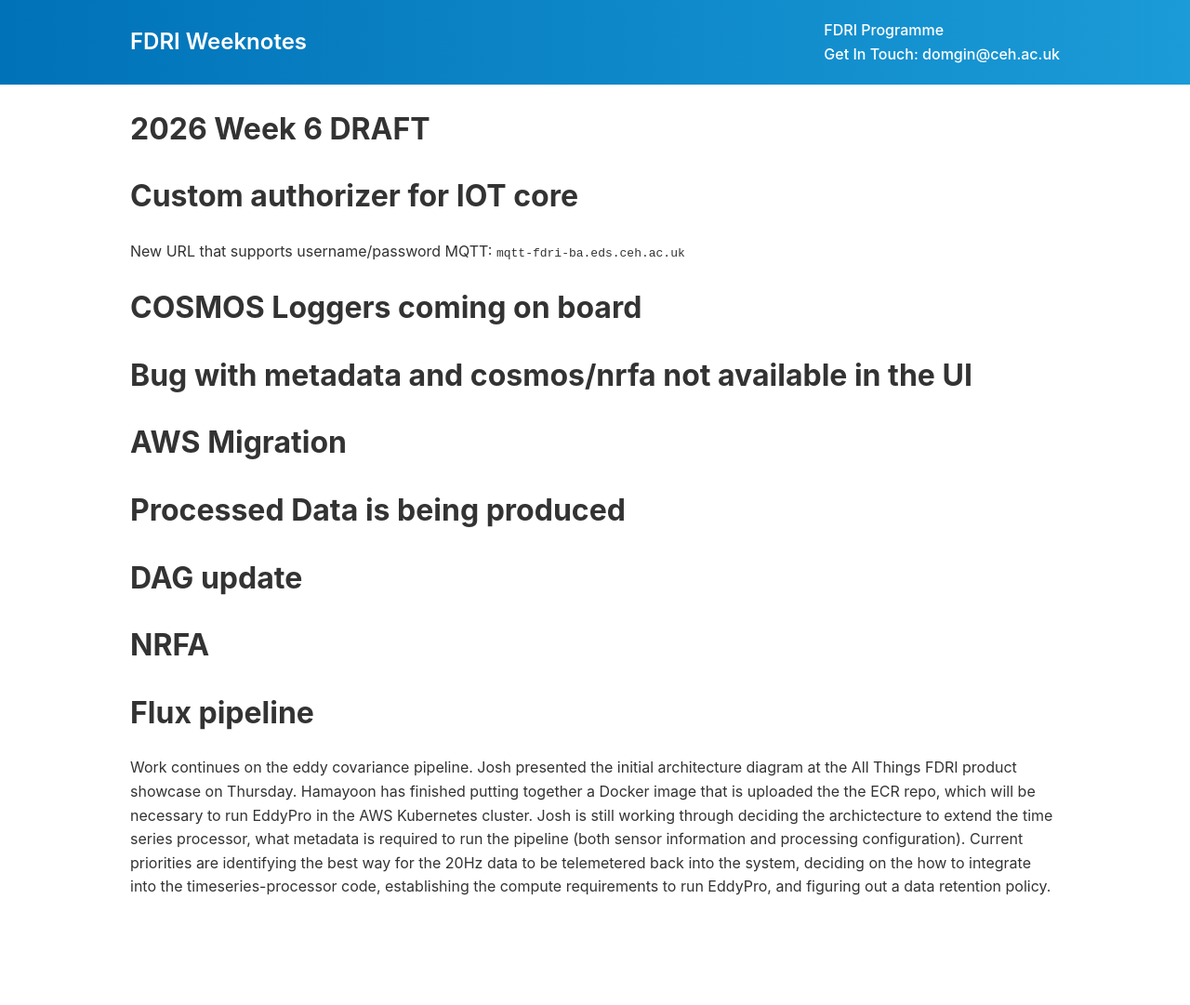
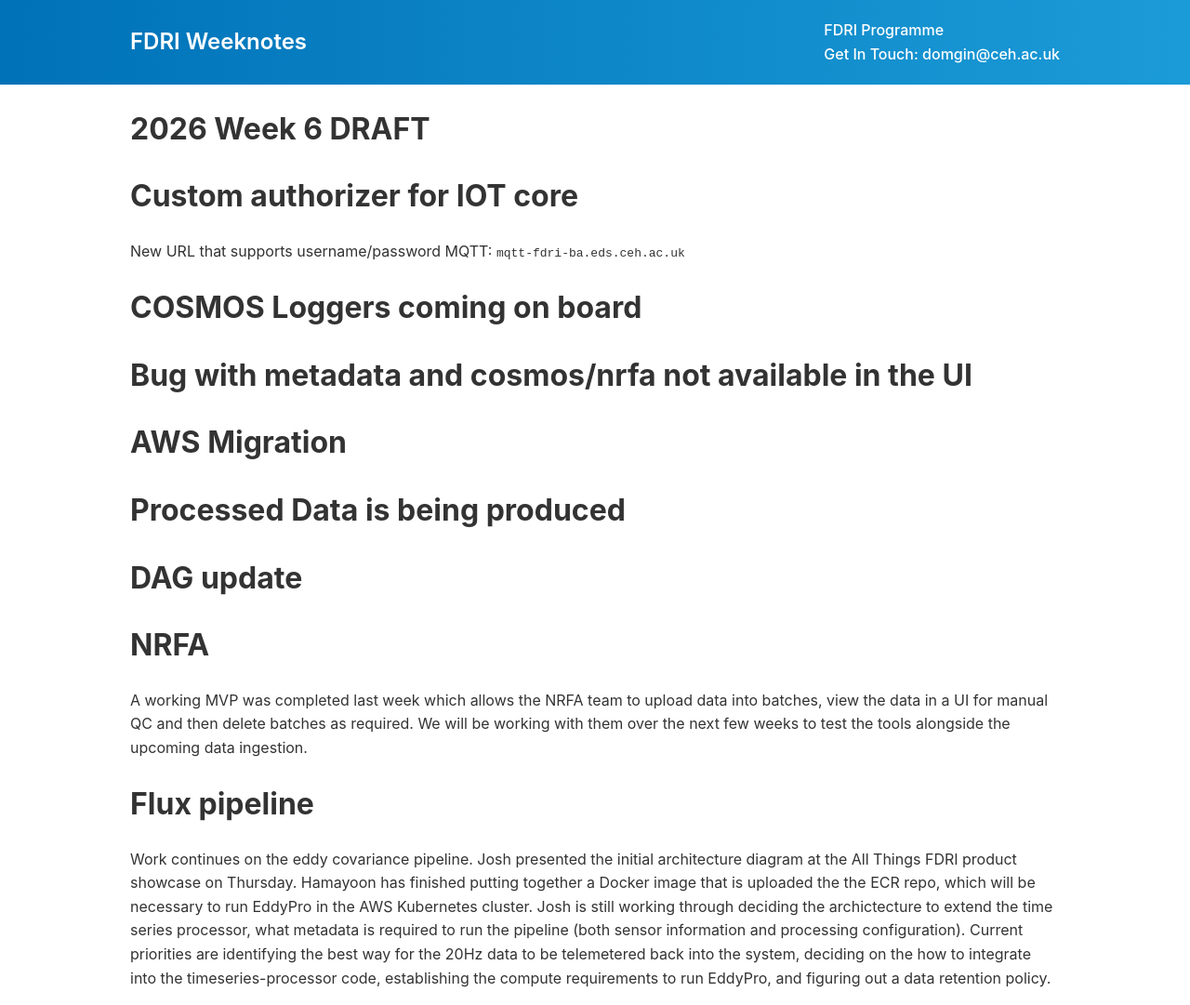
Before and after one commit to NERC-CEH/fdri_words, a Jekyll site: the page built from weeknotes/2026/06.md, in a window 1280 px wide. Shown: the whole page at 93% size. Built offline with Jekyll 4.4.1, drawn with Linux system fonts in a browser that asks for light colours; our own code applies the rules of GitHub Pages for plain Markdown files; before the commit the page ends 983 px from its top, so only the background shows below that.

Commit message:
Update 06.md

```diff
--- a/weeknotes/2026/06.md
+++ b/weeknotes/2026/06.md
@@ -17,6 +17,8 @@ New URL that supports username/password MQTT: `mqtt-fdri-ba.eds.ceh.ac.uk`
 
 # NRFA
 
+A working MVP was completed last week which allows the NRFA team to upload data into batches, view the data in a UI for manual QC and then delete batches as required. We will be working with them over the next few weeks to test the tools alongside the upcoming data ingestion.
+
 # Flux pipeline
 
 Work continues on the eddy covariance pipeline.  Josh presented the initial architecture diagram at the All Things FDRI product showcase on Thursday.  Hamayoon has finished putting together a Docker image that is uploaded the the ECR repo, which will be necessary to run EddyPro in the AWS Kubernetes cluster.  Josh is still working through deciding the archictecture to extend the time series processor, what metadata is required to run the pipeline (both sensor information and processing configuration).  Current priorities are identifying the best way for the 20Hz data to be telemetered back into the system, deciding on the how to integrate into the timeseries-processor code, establishing the compute requirements to run EddyPro, and figuring out a data retention policy.
```
